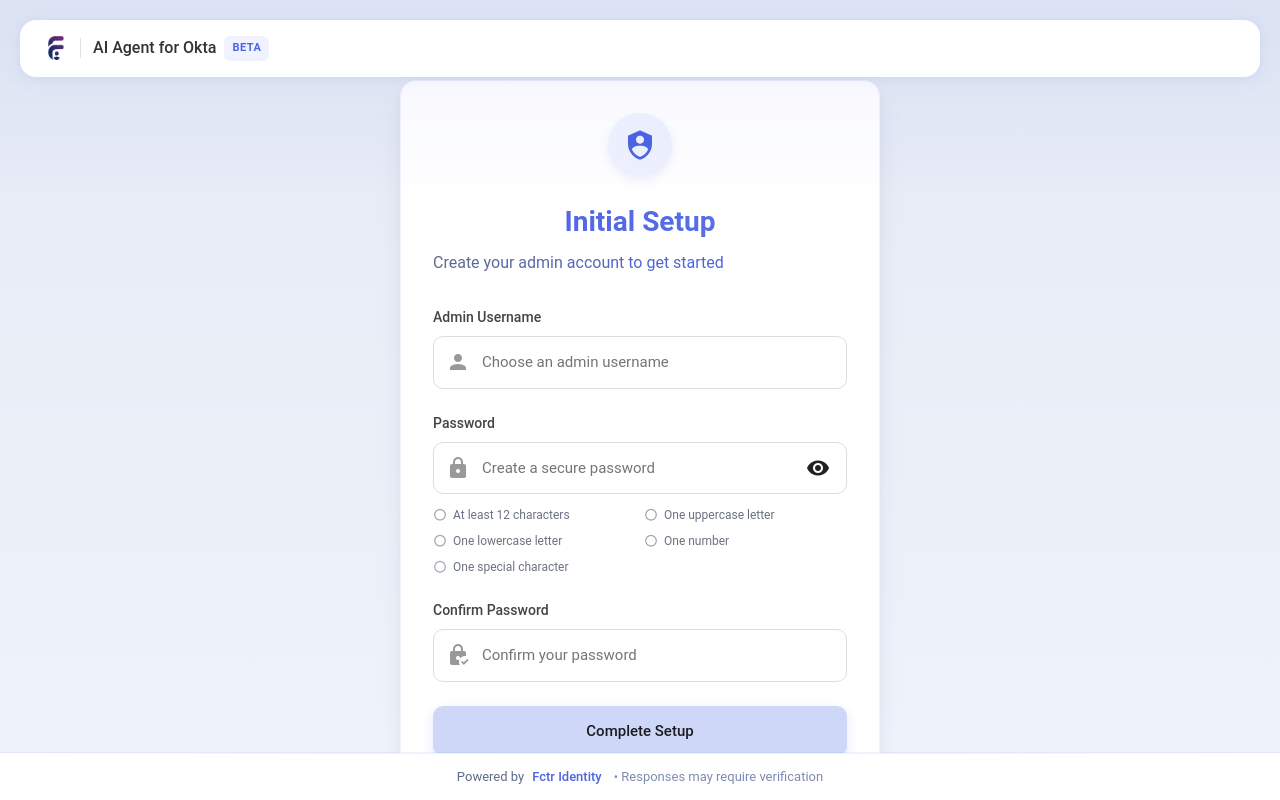
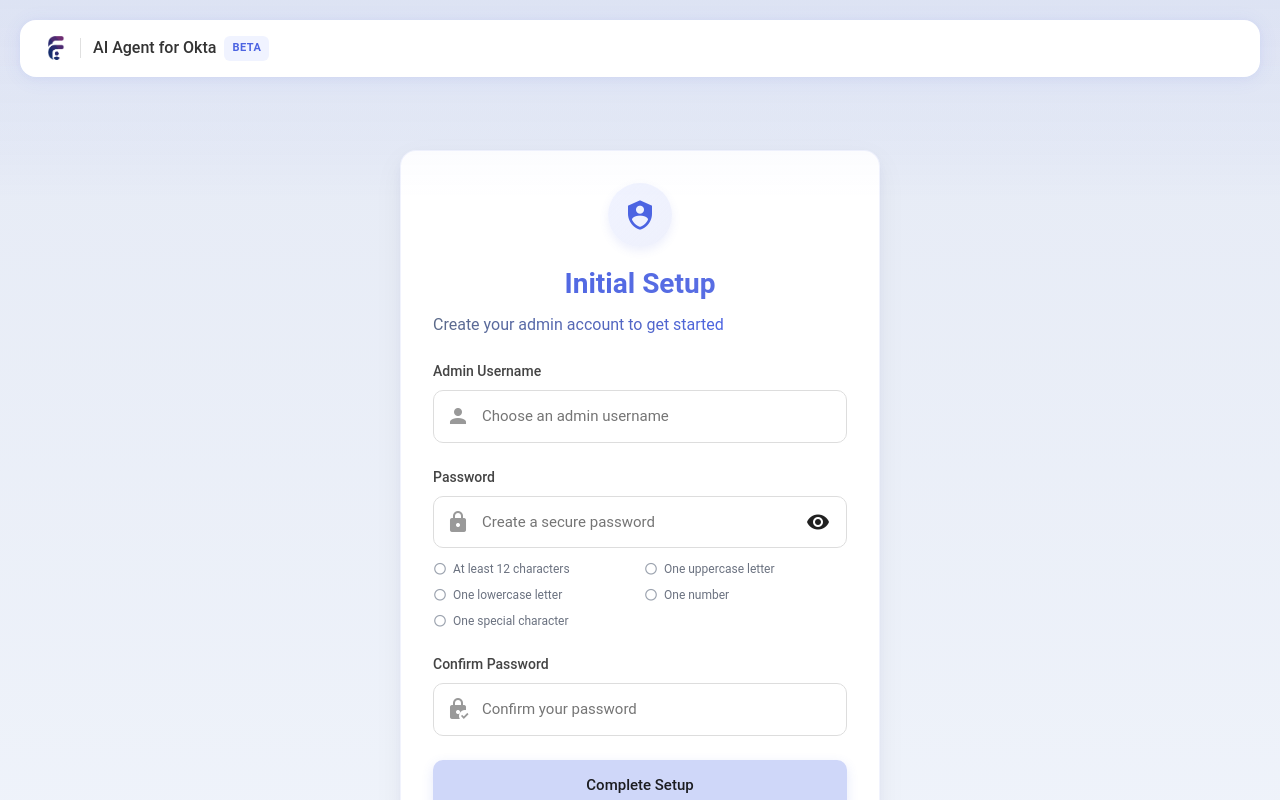
Before and after one commit to fctr-id/okta-ai-agent, a Vue app in the folder src/frontend/: page /setup in a window 1280 px wide. Built offline with nearby package versions, Linux system fonts and the light colour scheme; no server answers.

Commit message:
Fix display for 1080p screens

```diff
--- a/src/frontend/src/components/ChatInterfaceV2.vue
+++ b/src/frontend/src/components/ChatInterfaceV2.vue
@@ -780,7 +780,7 @@
     margin-left: auto !important;
     margin-right: auto !important;
     margin-top: 12px;
-    margin-bottom: 180px !important;
+    margin-bottom: 120px !important;
     display: flex;
     flex-direction: column;
     align-items: center;
--- a/src/frontend/src/components/layout/AppLayout.vue
+++ b/src/frontend/src/components/layout/AppLayout.vue
@@ -73,10 +73,11 @@
 
 .app-page {
     min-height: 100vh;
-    background:  linear-gradient(180deg, #e5eaf5 0%, #f0f4fb 100%);
-
+    background: linear-gradient(180deg, #e5eaf5 0%, #f0f4fb 100%);
     position: relative;
     overflow-y: auto;
+    display: flex;
+    flex-direction: column;
 }
 
 .app-page::before {
@@ -96,15 +97,12 @@
 
 /* Header */
 .floating-header {
-    position: fixed;
-    top: 20px;
-    left: 50%;
-    transform: translateX(-50%);
+    position: relative; /* Changed from fixed */
+    margin: 20px auto; /* Instead of positioning with top/left/transform */
     z-index: 100;
     width: calc(100% - 40px);
     max-width: var(--max-width);
 }
-
 .header-content {
     display: flex;
     align-items: center;
@@ -175,25 +173,27 @@
     width: calc(100% - 40px);
     max-width: var(--max-width);
     margin: 0 auto;
-    padding-top: 80px;
-    padding-bottom: 60px;
-    /* For footer */
+    padding-top: 0;
+    padding-bottom: 30px; /* Reduced from 80px */
+    flex-grow: 1; /* Add this to make it expand and fill space */
 }
+
 
 /* For auth pages - centered boxes */
 .auth-content {
     display: flex;
+    flex-direction: column; /* Add this */
     justify-content: center;
     align-items: center;
-    min-height: calc(100vh - 140px);
+    flex-grow: 1; /* Add this to make it expand */
+    padding: 20px 0;
 }
+
 
 /* Full-width footer fixed to bottom */
 .page-footer {
-    position: fixed;
-    bottom: 0;
-    left: 0;
-    width: 100%;
+    position: relative;
+    margin-top: auto; /* Add this to push to the bottom */
     padding: 14px 0;
     text-align: center;
     font-size: 13px;
--- a/src/frontend/src/components/views/SetupView.vue
+++ b/src/frontend/src/components/views/SetupView.vue
@@ -94,7 +94,7 @@
 </template>
 
 <script setup>
-import { ref, computed, watch } from 'vue'
+import { ref, computed, watch, } from 'vue'
 import { useRouter } from 'vue-router'
 import { useAuth } from '@/composables/useAuth'
 import { useSanitize } from '@/composables/useSanitize'
@@ -219,6 +219,23 @@
 </script>
 
 <style>
+
+html, body {
+  height: 100%;
+  overflow: auto;
+}
+
+/* Make the AppLayout's content area scrollable */
+.auth-content {
+  min-height: 100vh;
+  padding: 40px 16px;
+  display: flex;
+  flex-direction: column;
+  align-items: center;
+  justify-content: center;
+  overflow-y: auto; /* Enable vertical scrolling */
+}
+
 /* Enhanced setup card with animations */
 .setup-card {
   width: 100%;
@@ -232,9 +249,10 @@
     0 2px 5px rgba(0, 0, 0, 0.02);
   transition: all 0.3s cubic-bezier(0.25, 1, 0.5, 1);
   position: relative;
-  overflow: hidden;
+  overflow: visible;
   border: 1px solid rgba(76, 100, 226, 0.08);
   animation: card-appear 0.5s ease-out forwards;
+  margin: auto;
 }
 
 @keyframes card-appear {
@@ -627,4 +645,19 @@
     grid-template-columns: 1fr;
   }
 }
+
+@media (max-height: 800px) {
+  .auth-content {
+    padding: 20px 16px;
+    justify-content: flex-start; /* Align to top on small screens */
+  }
+
+  .setup-icon {
+    margin-bottom: 16px; /* Reduce vertical spacing */
+  }
+
+  .auth-subtitle {
+    margin-bottom: 24px; /* Reduce spacing */
+  }
+}
 </style>
```
